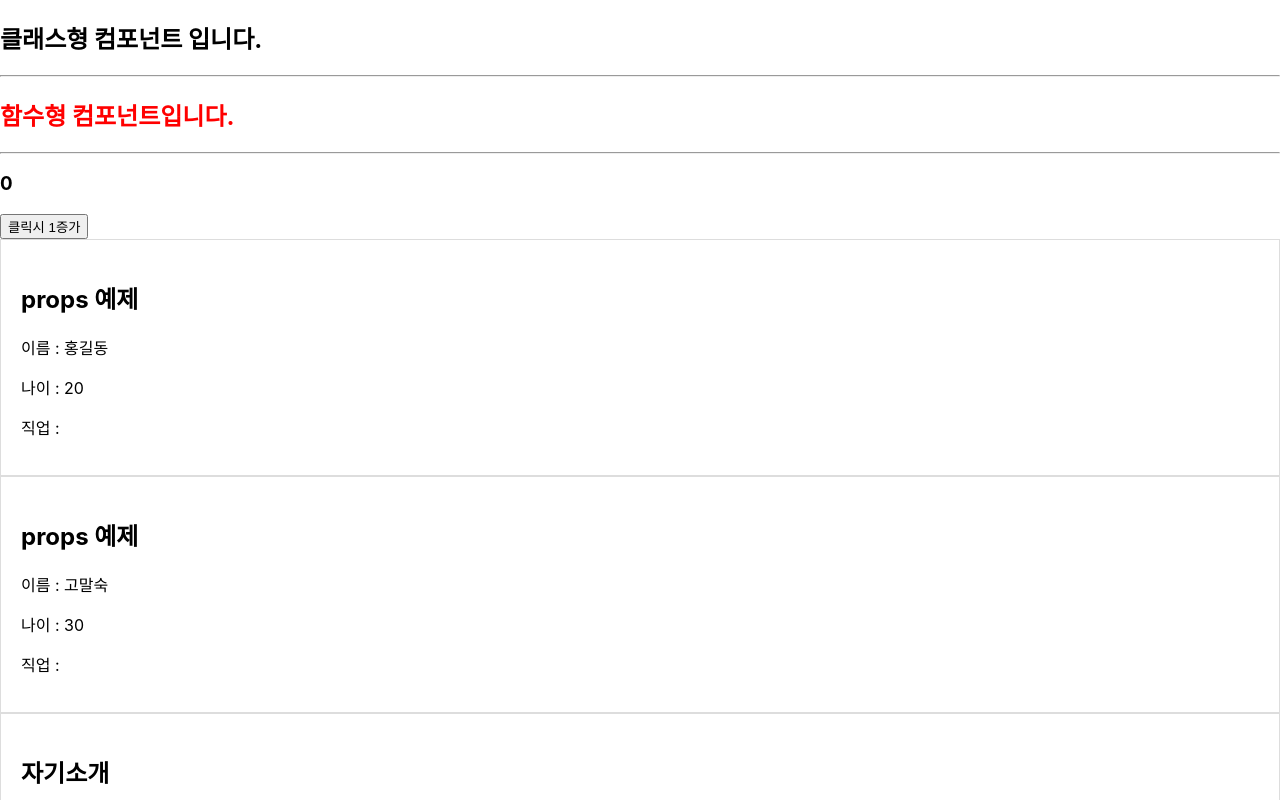
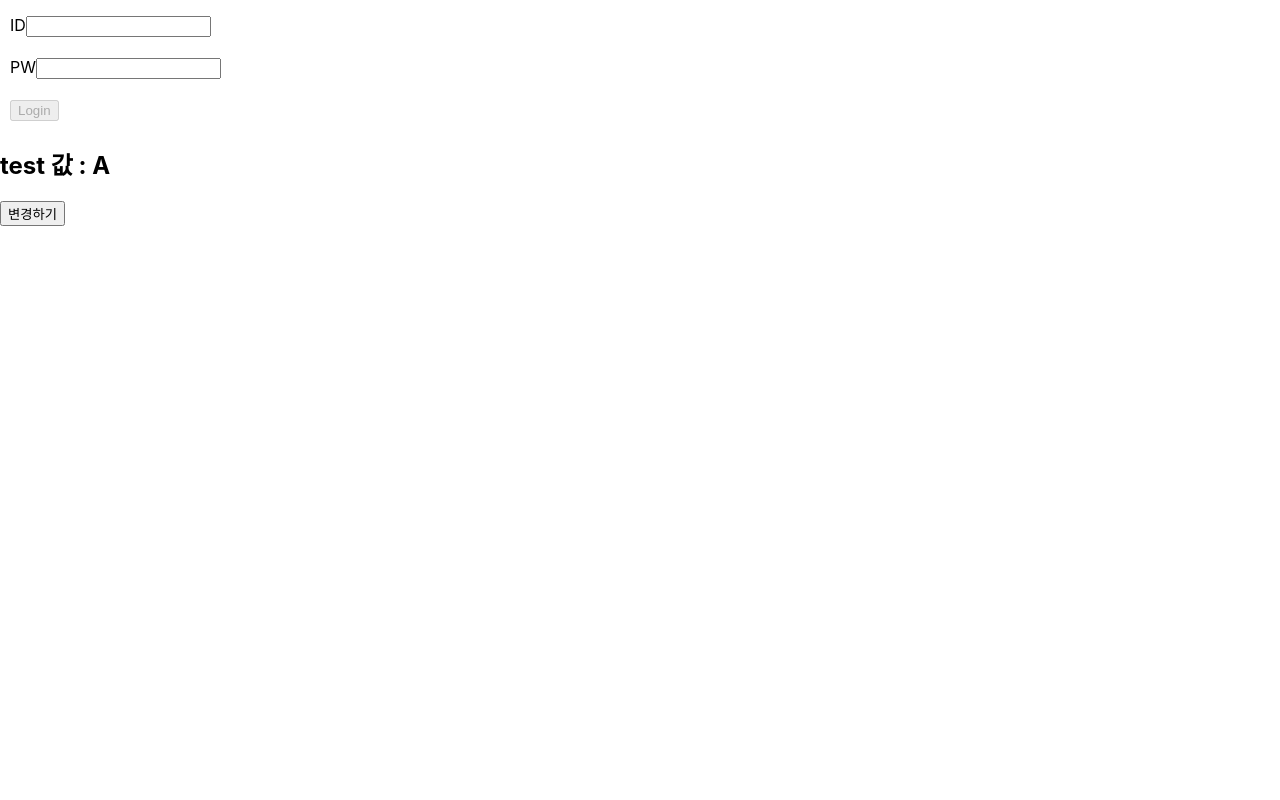
Before and after one commit to yunseonhyun/react-workspace, a React (Create React App) app in the folder goodcommunity/: page / in a window 1280 px wide. Shown: the top 800 px of the page. Built offline with nearby package versions, Linux system fonts and the light colour scheme.

Commit message:
react - state, props

```diff
--- a/goodcommunity/src/App.css
+++ b/goodcommunity/src/App.css
@@ -16,3 +16,8 @@
 .count-container > * {
     margin: 0 10px;
 }
+
+.wrapper{
+    margin: 10px 5px;
+    padding: 5px;
+}
--- a/goodcommunity/src/App.js
+++ b/goodcommunity/src/App.js
@@ -9,7 +9,13 @@ import PropsEx1 from "./components/R03_Props1";
 import MyProfile from "./components/practices/MyProfile";
 import Greeting from "./components/practices/Greeting";
 import Product from "./components/practices/Product";
-import Weather from "./components/practices/Weather"; // css를 얻어오고 아래 작성된 컴포넌트에 적용
+import Weather from "./components/practices/Weather";
+import PropsEx3 from "./components/R05_Props3";
+import ChildComponent from "./components/R06_Props4";
+import R08_State1 from "./components/R08_State1";
+import State2 from "./components/R09_State2";
+import ParentComponent from "./components/R10_State3_Components/ParentState";
+import ParentState from "./components/R10_State3_Components/ParentState"; // css를 얻어오고 아래 작성된 컴포넌트에 적용
 /* App 컴포넌트 (최상위 컴포넌트)
 *
 * 보통 맨 최상위 컴포넌트는 function을 사용하여 최상위임을 표기
@@ -29,16 +35,27 @@ function App() {
         */
 
         <>
+            <ParentState/>
+            {/*
+            <R08_State1/>
+            <State2 init={50} step={10}/>
+            */}
             {/* 반드시 return에서 시작과 끝을 감싸는 태그 하나 필요 */}
+            {/*
             <ComponentEx/>
             <FunctionEx/>
+            */}
             {/*
             PropsEx1라는 함수에 데이터를 전달하는 방식
             전달할 데이터에서 변수이름 job이 존재하지 않기 때문에
             job을 받은 곳의 데이터는 null 상태로 보여짐
             */}
+            {/*
             <PropsEx1 num='1' name='홍길동' age='20' score='90'/>
             <PropsEx1  name='고말숙' age='30' num='2' score='100'/>
+            <PropsEx3 name='강감찬' age='72' gender='남자'/>
+            <ChildComponent name={'고말숙'}/>
+            <ChildComponent name={'김영희'}/>
 
             <MyProfile name="홍길동" age={20} school="서울대학교"/>
             <Greeting message="안녕하세요! React 입니다" />
@@ -46,6 +63,7 @@ function App() {
             <Product productName="마우스" price={30000} />
             <Weather city="서울" temperature={25} />
             <Weather city="부산" temperature={28} />
+            */}
         </>
 
   );
--- /dev/null
+++ b/goodcommunity/src/components/R05_Props3.jsx
@@ -0,0 +1,16 @@
+const PropsEx3 = (props) => {
+    // props : 부모 컴포넌트로부터 전달 받은 값을 담은 객체
+    // JS 변수 선언/초기화 방법 중 하나
+    // 우변(props) 객체의 key값이
+    // 좌변에 작성된 변수이름과 일치하다면
+    // 자동으로 대입
+    const {name, age, gender} = props;
+    return (
+        <div className='info'>
+            이름 : {name} / 나이 : {age} / 성별 : {gender}
+
+        </div>
+    );
+};
+
+export default PropsEx3;
--- /dev/null
+++ b/goodcommunity/src/components/R06_Props4.jsx
@@ -0,0 +1,30 @@
+// App(부모)
+// └ ChildComponent(자식)
+//   └ GrandChildComponent(후손)
+
+// 후손 컴포넌트
+const GrandChildComponent = (props) => {
+    // props == ChildComponent 에서 전달받은 값
+    const {name, age} = props;
+    return (
+        <h3>이름 : {name} / 나이 : {age}</h3>
+    );
+};
+
+// 자식 컴포넌트
+const ChildComponent = (props) => {
+    // props == App에서 전달 받은 값
+    return(
+        <>
+            {/*
+            App에서 전달받은 값을
+            GrandChildComponent에 다시 전달
+            == "Props Drilling"
+            */}
+            <GrandChildComponent
+                name={props.name}
+                age={props.name === '김영희' ? 20 : 25}/>
+        </>
+    )
+}
+export default ChildComponent;
--- /dev/null
+++ b/goodcommunity/src/components/R08_State1.jsx
@@ -0,0 +1,35 @@
+import {useState} from "react";
+
+const State1 = () => {
+    // State : 컴포넌트의 상태(전역 변수)
+
+    // useState() 함수
+    // 컴포넌트 상태(state) 값이 변하게 될 경우
+    // 해당 컴포넌트를 다시 렌더링(ReRendering)하는 함수
+
+    // test : 컴포넌트의 전역변수(state) 선언
+    // setTest : test 값을 변경하기 위한 함수
+    // useState('A')
+    // - test가 변경을 감지할 State라고 인식
+    // - test 변수에 초기값으로 'A' 대입
+    // - test 값을 변경할 수 있는 함수(setTest())로 등록
+    // import {useState} from "react"; 반드시 맨 위에 존재해야함
+
+    const [test, setTest] = useState('A');
+
+    // 버튼 클릭 시 동작할 함수(이벤트 핸들러) 저으이
+    const changeFn = () => {
+        if(test ==='A') setTest('B');
+        else setTest('A'); //{} 모두 생략한 상태
+    }
+    return (
+        <>
+            <h1>{test}</h1>
+            {/* onClick : 클릭이 되었을 때를 감지하는 이벤트 리스너 */}
+            <button onClick={changeFn}>변경!</button>
+        </>
+    );
+};
+
+// const나 function 명칭과 일치하는 컴포넌트를 작성
+export default State1;
--- /dev/null
+++ b/goodcommunity/src/components/R09_State2.jsx
@@ -0,0 +1,40 @@
+import {useState} from "react";
+
+/*
+Object : 모든 클래스나 컴포넌트의 최상위 부모
+          String, Boolean, Number, Character, Array, 개발자가 만든 객체
+Number : Byte Short, Integer, Long, Float, Double
+         정수와 실수에 해당하는 모든 객체
+
+Integer : 정수 숫자
+          Number -> Object 를 상속받는 형태
+
+상속 흐름 Integer -> Number -> Object
+ */
+// <State2 init={50} step={10}/>
+// props 내부에는 init = 50 과 step = 10을 보유하고 있다.
+const State2 = (props) => {
+
+    // props로 전달받은 값 중
+    // init 값을 count 초기값으로 설정
+
+    // setCount() 이용해 count값으로 변경
+    // StateEx2 컴포넌트에서 변경된 부분만 리랜더링 진행
+    //                                      정수나 실수.. 타입의 숫자들
+    const [count, setCount] = useState(Number(props.init));
+    return (
+        <div className='count-container'>
+            <button onClick={() => {setCount(count-Number(props.step))}}>
+                -{props.step}
+            </button>
+            <h3>{count}</h3>
+
+            <button onClick={() => {setCount(count+Number(props.step))}}>
+                +{props.step}
+            </button>
+
+        </div>
+    );
+};
+
+export default State2;
--- /dev/null
+++ b/goodcommunity/src/components/R10_State3_Components/ChildIdState.jsx
@@ -0,0 +1,26 @@
+import {useState} from "react";
+
+const ChildId = (props) => {
+    const {handler} = props; // const handler = props.handler;
+
+    console.log(handler); // handler 확인
+    return(
+        <div className="wrapper">
+            {/* htmlFor == for 속성 */}
+            <label htmlFor="inputId">ID</label>
+            {/* onChange : 값이 바뀌었을 때 */}
+            <input type="text" id="inputId" onChange={handler}/>
+            {/* input에 값이 바뀌었을 때
+                부모로부터 전달 받은 함수 handler 수행
+                자식 쪽에서 이벤트 발생
+             */}
+        </div>
+    )
+}
+
+
+
+
+
+
+export default ChildId;
--- /dev/null
+++ b/goodcommunity/src/components/R10_State3_Components/ChildPwState.jsx
@@ -0,0 +1,19 @@
+import {useState} from "react";
+
+
+
+const ChildPw = ({handler}) => {
+    return (
+        <div className="wrapper">
+            <label>PW
+                <input type="password" id="inputPw" onChange={handler}/>
+            </label>
+        </div>
+    )
+}
+
+
+
+
+
+export default ChildPw;
--- /dev/null
+++ b/goodcommunity/src/components/R10_State3_Components/ParentState.jsx
@@ -0,0 +1,69 @@
+import {useState} from "react";
+import ChildIdState from "./ChildIdState";
+import ChildPwState from "./ChildPwState";
+
+
+
+const ChildTest = (props) => {
+    return(
+        <div>
+            <button onClick={() => {props.handler("BBB")}}>
+                변경하기
+            </button>
+        </div>
+
+    )
+}
+
+const ParentComponent = () => {
+
+    // 상태 변수 선언(State, useState)
+    const [id, setId] = useState('');
+    const [pw, setPw] = useState('');
+
+    // 이벤트 : 동작, 행위
+    // 이벤트 리스너 : 동작(이벤트) 감지
+    // 이벤트 핸들러 : 이벤트가 감지되었을 때 수행할 함수
+
+    /*
+        이벤트핸들러         이벤트
+    const idHandler     =     (e) => {
+               이벤트리스너
+        setId(e.target.value); // e.target.value 특정 행동이 감지된 타겟의 값을 가져오기
+    }
+     */
+    const idHandler = (e) => {
+        setId(e.target.value);
+    };
+
+    const pwHandler = (e) => {
+        setPw(e.target.value);
+    };
+
+    const [test, setTest] = useState('A');
+
+    const testTn = (str) => {
+        setTest(str)
+    };
+
+    return (
+        <>
+            {/*
+            props 이용해 이벤트 핸들러 함수를
+            자식 컴포넌트에게 전달
+            */}
+            <ChildIdState handler={idHandler}/>
+            <ChildPwState handler={pwHandler}/>
+            <div className="wrapper">
+                {/* ID, PW 가 입력되지 않으면 버튼 비활성화 */}
+                <button disabled={id.length === 0 || pw.length === 0}>
+                    Login
+                </button>
+            </div>
+            <h2>test 값 : {test}</h2>
+            <ChildTest handler={testTn}/>
+        </>
+    );
+};
+
+export default ParentComponent;
```
Also changed, not shown: goodcommunity/src/components/R07_ValueType.jsx (added, +39 -0 lines).
